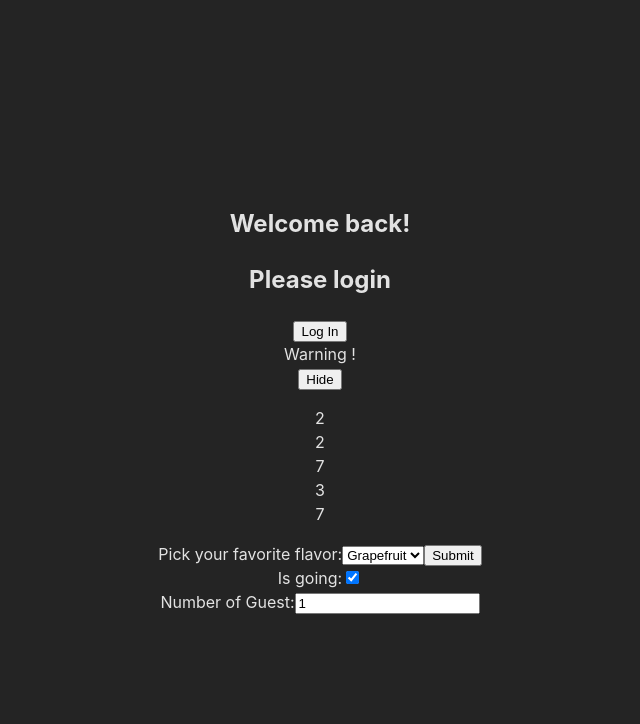
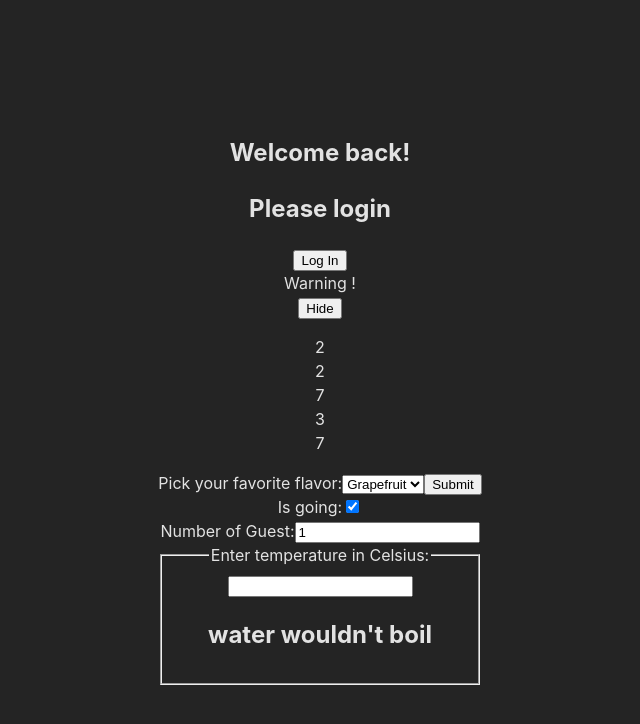
Before and after one commit to repsweet080303/react-training, a React (Vite) app in the folder vite-project-tsx/: page / in a window 1280 px wide. Shown: the top 724 px of the page, without its empty margins (320-960 px from the left). Built offline with nearby package versions, Linux system fonts and the light colour scheme.

Commit message:
#10 example define BoilingVerdict and Calculator component in folder LiftingStateUp

```diff
--- a/vite-project-tsx/src/App.tsx
+++ b/vite-project-tsx/src/App.tsx
@@ -5,6 +5,7 @@ import Page from './conditionalRender/Page';
 import ListNumber from './listAndKey/ListNumber';
 import NameForm from './form/NameForm';
 import Reservation from './form/Reservation';
+import Caculator from './LiftingStateUp/Calculator';
 function App() {
   return (
     <div className='App'>
@@ -13,7 +14,8 @@ function App() {
       <Page />
       <ListNumber number={[2, 2, 7, 3, 7]} />
       <NameForm />
-      <Reservation/>
+      <Reservation />
+      <Caculator/>
     </div>
   );
 }
--- /dev/null
+++ b/vite-project-tsx/src/LiftingStateUp/BoilingVerdict.tsx
@@ -0,0 +1,14 @@
+import React from 'react';
+
+interface Props {
+  celsius: number;
+}
+
+function BoilingVerdict(props: Props) {
+  if (props.celsius >= 100) {
+    return <h2>water would boil</h2>;
+  }
+  return <h2>water wouldn't boil</h2>;
+}
+
+export default BoilingVerdict;
--- /dev/null
+++ b/vite-project-tsx/src/LiftingStateUp/Calculator.tsx
@@ -0,0 +1,33 @@
+import React from 'react';
+import BoilingVerdict from './BoilingVerdict';
+
+interface State {
+  temperature: string;
+}
+
+interface Props {}
+
+class Caculator extends React.Component<{}, State> {
+  constructor(props: Props) {
+    super(props);
+    this.state = { temperature: '' };
+    this.handleInputChange = this.handleInputChange.bind(this);
+  }
+
+  handleInputChange(event: React.ChangeEvent<HTMLInputElement>) {
+    this.setState({ temperature: event.target.value });
+  }
+
+  render(): React.ReactNode {
+    const temperature = this.state.temperature;
+    return (
+      <fieldset>
+        <legend>Enter temperature in Celsius:</legend>
+        <input value={temperature} onChange={this.handleInputChange}/>
+          <BoilingVerdict celsius={parseFloat(temperature)} />
+      </fieldset>
+    );
+  }
+}
+
+export default Caculator;
```
